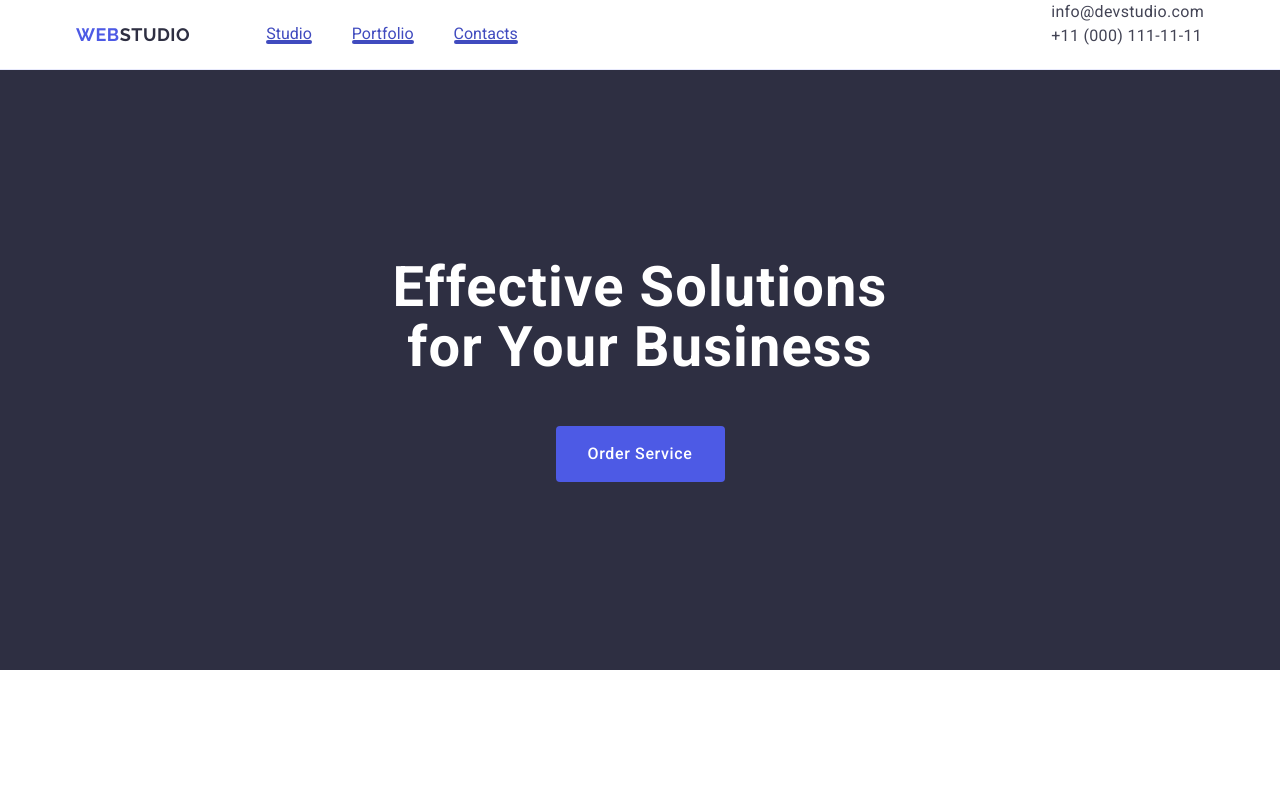
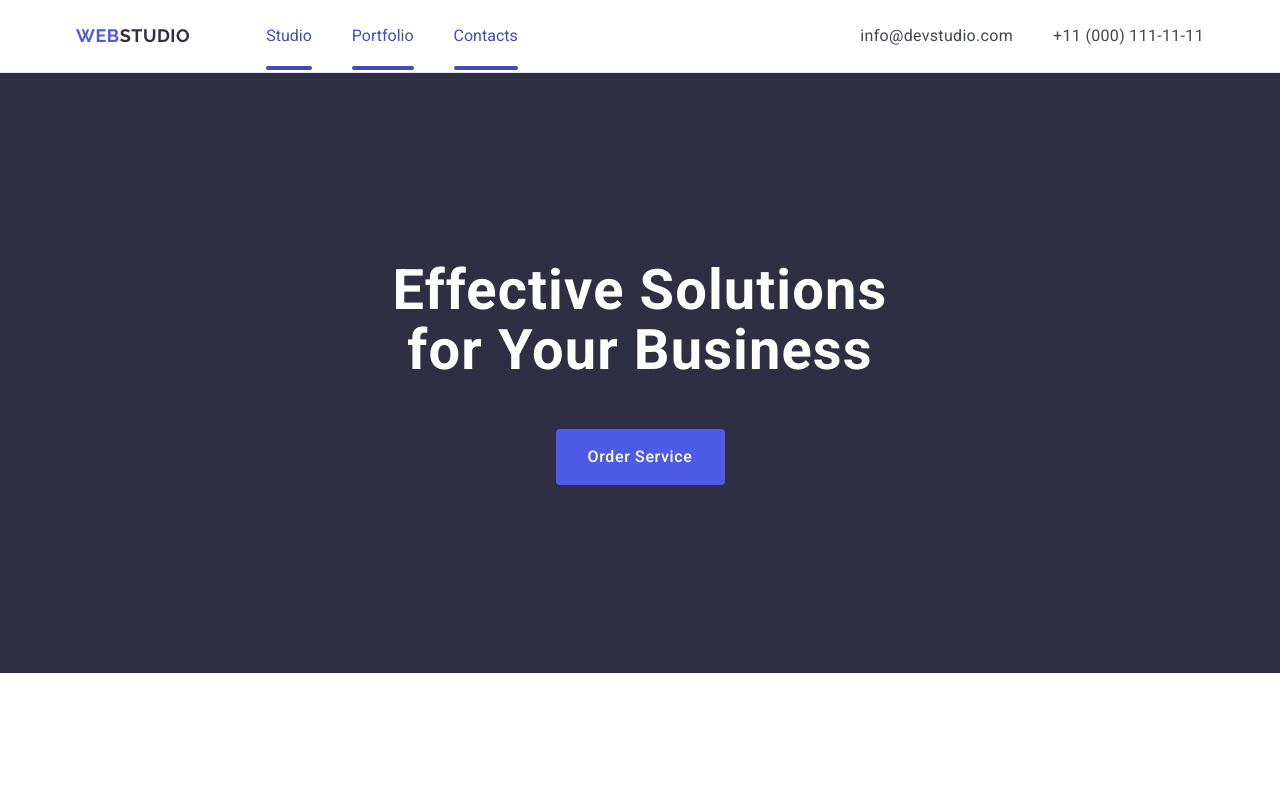
Before and after one commit to Summershinne/goit-markup-hw-04, a plain HTML site: page index.html in a window 1280 px wide. Shown: the top 786 px of the page. Drawn offline with nearby package versions, Linux system fonts and the light colour scheme.

Commit message:
section4

```diff
--- a/css/style.css
+++ b/css/style.css
@@ -88,6 +88,7 @@ gap: 40px;
 .menu-link{
     position: relative;
     color: #404bbf;
+    padding: 24px 0;
     transition: color 250ms cubic-bezier(0.4, 0, 0.2, 1);
 }
 .menu-link::after{
@@ -107,8 +108,11 @@ gap: 40px;
     color: #404BBF;
 }
 
-.contact{
+.contact-list{
+    display: flex;
     font-style: normal;
+    gap: 40px;
+    padding: 24px 0;
 }
 
 .contact-list-link{
--- a/index.html
+++ b/index.html
@@ -37,7 +37,8 @@
          </nav>
 
        <address class="contact">
-            <ul class="contact-list">
+
+        <ul class="contact-list">
                 <li class="contact-list-item list">
                     <a class="contact-list-link link" href="mailto:info@devstudio.com">info@devstudio.com</a>
                 </li>
@@ -45,6 +46,7 @@
                     <a class="contact-list-link link" href="tel:+110001111111">+11 (000) 111-11-11</a>
                 </li>
             </ul>
+
         </address>
         </div>
     </header>
@@ -119,9 +121,7 @@
                     <div class="text-container">
                     <h3 class="team-img-title">Mark Guerrero</h3>
                     <p class="team-img-text">Product Designer</p>
-                    </div>
-                    <div class="link-list">
-                        <ul class="social-list-list list">
+                    <ul class="social-list-list list">
                             <li class="social-list-item">
                                 <a href="#" class="social-list-link">
                                     <svg class="icon-link" width="16" height="16">
```
